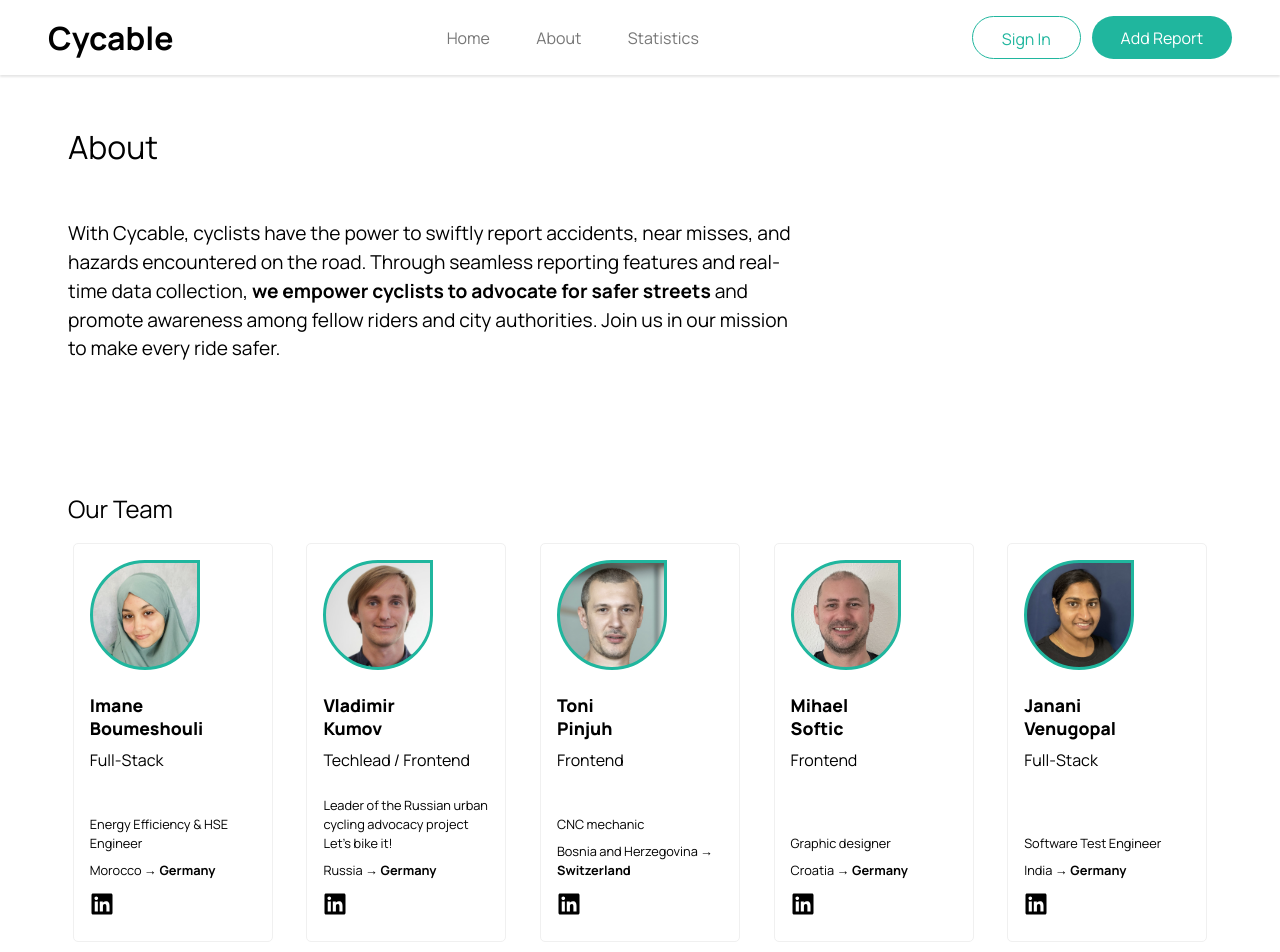
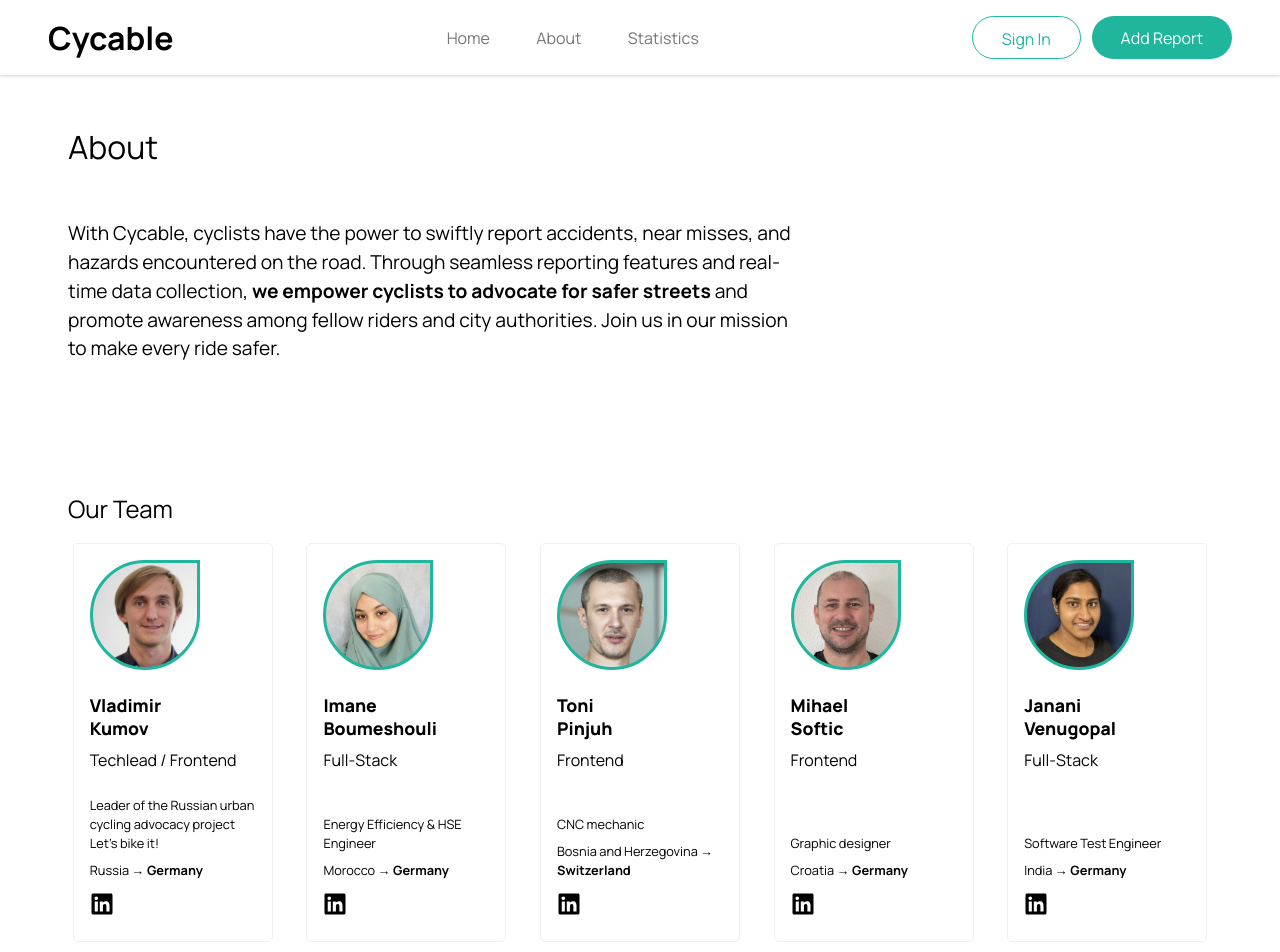
Before and after one commit to jananivenu/CycableApp, a React (Vite) app in the folder frontend/: page /about in a window 1280 px wide. Shown: the top 952 px of the page. Built offline with nearby package versions, Linux system fonts and the light colour scheme.

Commit message:
some improvements

```diff
--- a/frontend/src/routes/About/Team/teamMembers.js
+++ b/frontend/src/routes/About/Team/teamMembers.js
@@ -1,6 +1,17 @@
 export const teamMembers = [
     {
         id: 1,
+        firstName: "Vladimir",
+        lastName: "Kumov",
+        role: "Techlead / Frontend",
+        previousJob: "Leader of the Russian urban cycling advocacy project Let’s bike it!",
+        photoUrl: "/team/vladimir.png",
+        fromCountry: "Russia",
+        currentCountry: "Germany",
+        linkedInUrl: "https://www.linkedin.com/in/vkumov/"
+    },
+    {
+        id: 2,
         firstName: "Imane",
         lastName: "Boumeshouli",
         role: "Full-Stack",
@@ -9,17 +20,6 @@
         fromCountry: "Morocco",
         currentCountry: "Germany",
         linkedInUrl: "https://www.linkedin.com/in/imane-boumeshouli/"
-    },
-    {
-        id: 2,
-        firstName: "Vladimir",
-        lastName: "Kumov",
-        role: "Techlead / Frontend",
-        previousJob: "Leader of the Russian urban cycling advocacy project Let’s bike it!",
-        photoUrl: "/team/vladimir.png",
-        fromCountry: "Russia",
-        currentCountry: "Germany",
-        linkedInUrl: "https://www.linkedin.com/in/vkumov/"
     },
     {
         id: 3,
```
